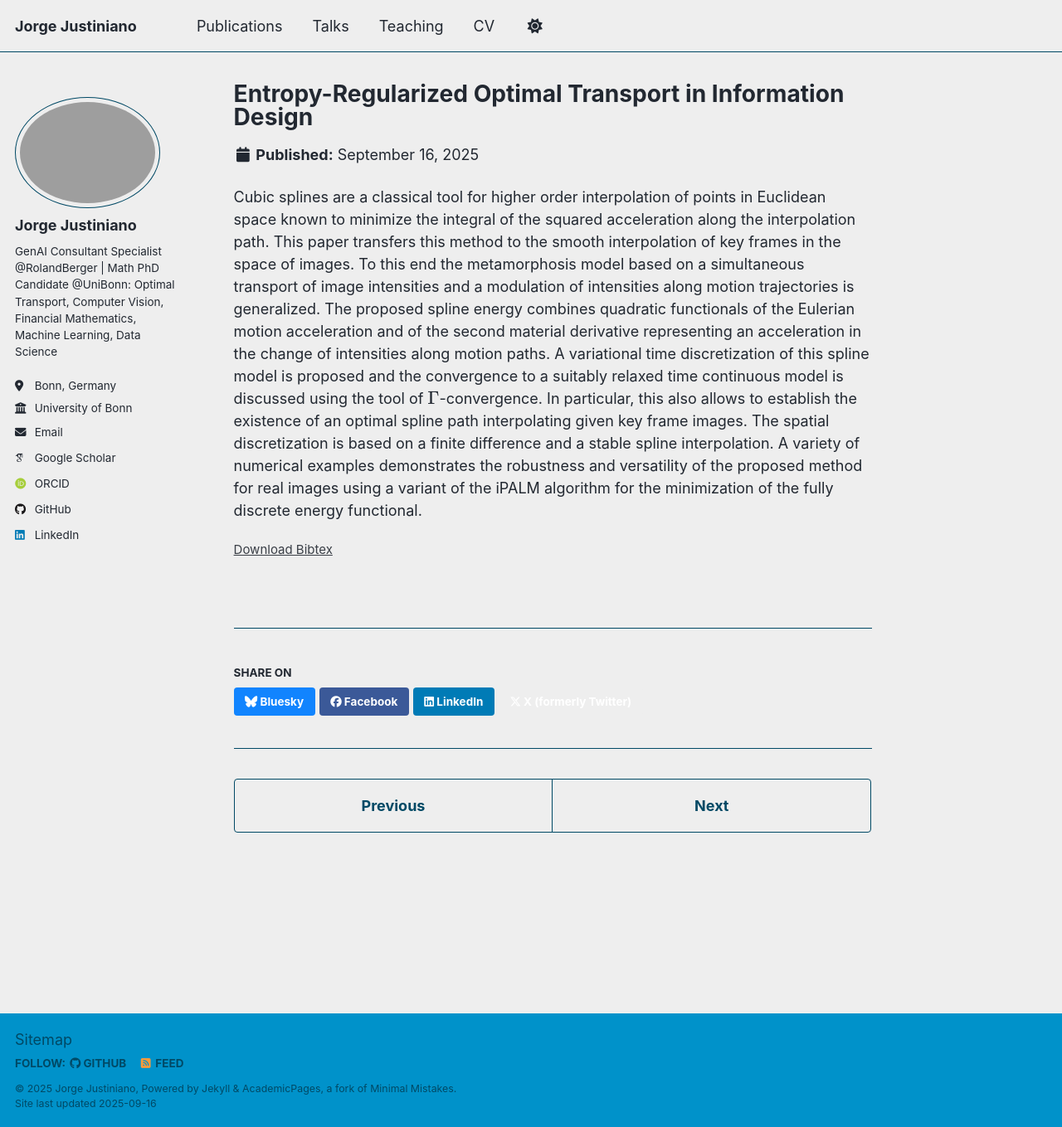
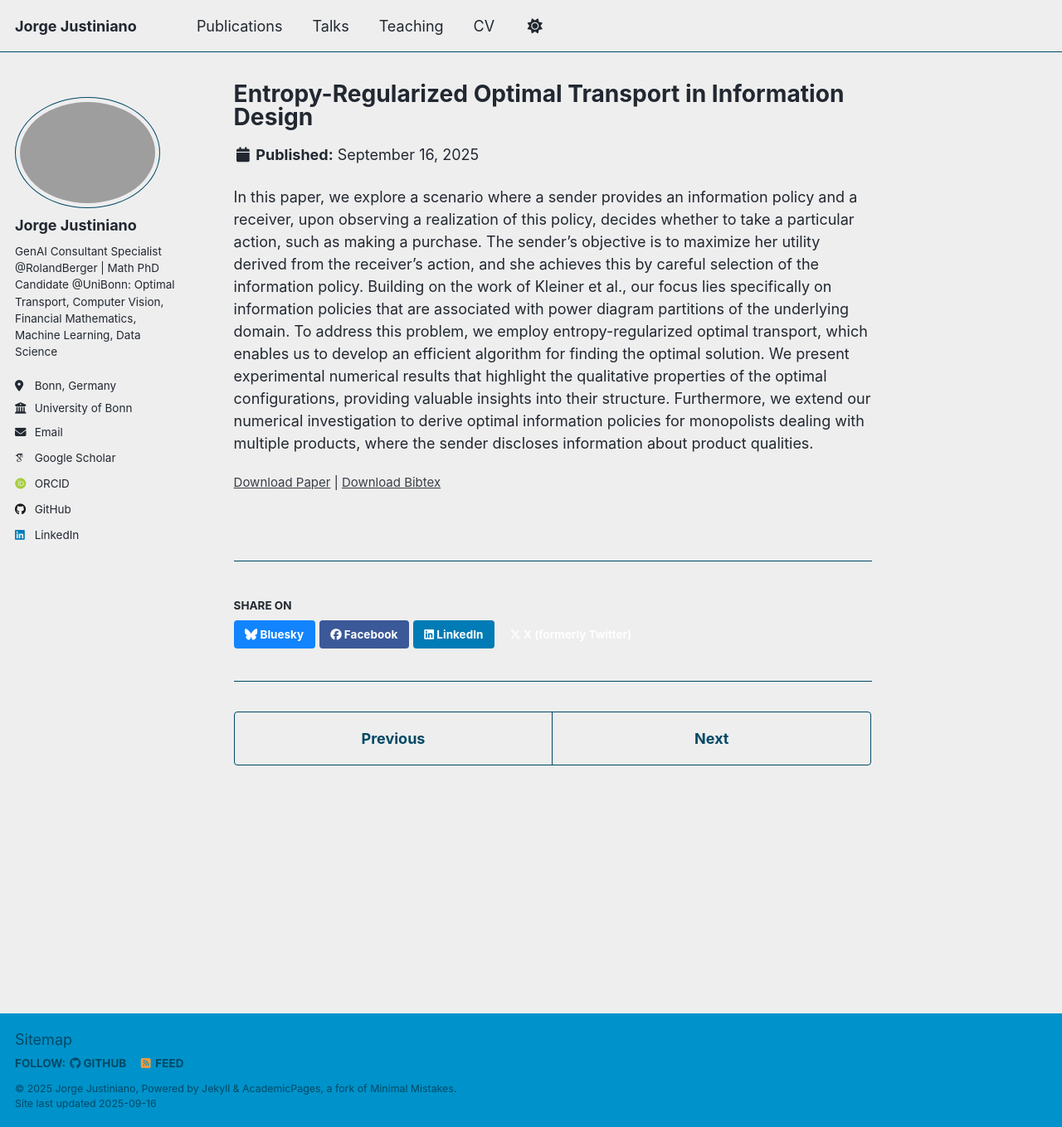
Before and after one commit to jjustiniano2/jjustiniano2.github.io, a Jekyll site: the page built from _publications/powerdiagrams.md, in a window 1280 px wide and 1359 px high. Shown: the whole window at 83% size. Built offline with Jekyll 4.4.1, drawn with Linux system fonts in a browser that asks for light colours; some web fonts are replaced; a script that is not in the unit is left out.

Commit message:
Update powerdiagrams.md

```diff
--- a/_publications/powerdiagrams.md
+++ b/_publications/powerdiagrams.md
@@ -4,10 +4,10 @@ collection: publications
 category: conferences
 permalink: /publication/powerdiagrams
 excerpt: 'Jorge Justiniano, Andreas Kleiner, Benny Moldovanu, Martin Rumpf, and Philipp Strack. 2025. Entropy-Regularized Optimal Transport in Information Design. Proceedings of the 26th ACM Conference on Economics and Computation. Association for Computing Machinery, New York, NY, USA, 741–760. https://doi.org/10.1145/3736252.3742617'
+paperurl: 'https://arxiv.org/pdf/2412.09316'
 doi: 'https://doi.org/10.1145/3736252.3742617'
 bibtexurl: '/files/acm_3736252.3742617.bib'
 ---
 
 
-Cubic splines are a classical tool for higher order interpolation of points in Euclidean space known to minimize the integral of the squared acceleration along the interpolation path. This paper transfers this method to the smooth interpolation of key frames in the space of images. To this end the metamorphosis model based on a simultaneous transport of image intensities and a modulation of intensities along motion trajectories is generalized. The proposed spline energy combines quadratic functionals of the Eulerian motion acceleration and of the second material derivative representing an acceleration in the change of intensities along motion paths. A variational time discretization of this spline model is proposed and the convergence to a suitably relaxed time continuous model is discussed using the tool of
-$$\Gamma$$-convergence. In particular, this also allows to establish the existence of an optimal spline path interpolating given key frame images. The spatial discretization is based on a finite difference and a stable spline interpolation. A variety of numerical examples demonstrates the robustness and versatility of the proposed method for real images using a variant of the iPALM algorithm for the minimization of the fully discrete energy functional.
+In this paper, we explore a scenario where a sender provides an information policy and a receiver, upon observing a realization of this policy, decides whether to take a particular action, such as making a purchase. The sender's objective is to maximize her utility derived from the receiver's action, and she achieves this by careful selection of the information policy. Building on the work of Kleiner et al., our focus lies specifically on information policies that are associated with power diagram partitions of the underlying domain. To address this problem, we employ entropy-regularized optimal transport, which enables us to develop an efficient algorithm for finding the optimal solution. We present experimental numerical results that highlight the qualitative properties of the optimal configurations, providing valuable insights into their structure. Furthermore, we extend our numerical investigation to derive optimal information policies for monopolists dealing with multiple products, where the sender discloses information about product qualities.
```
